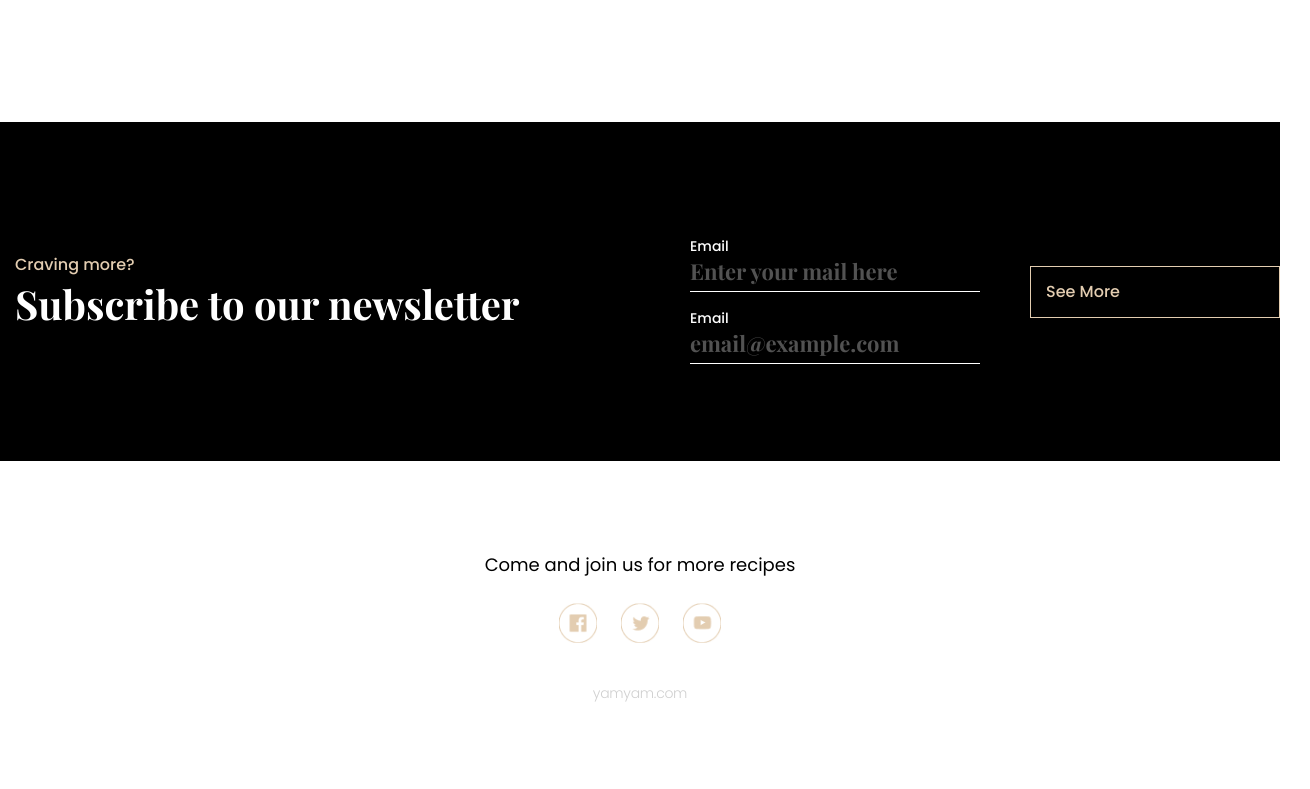
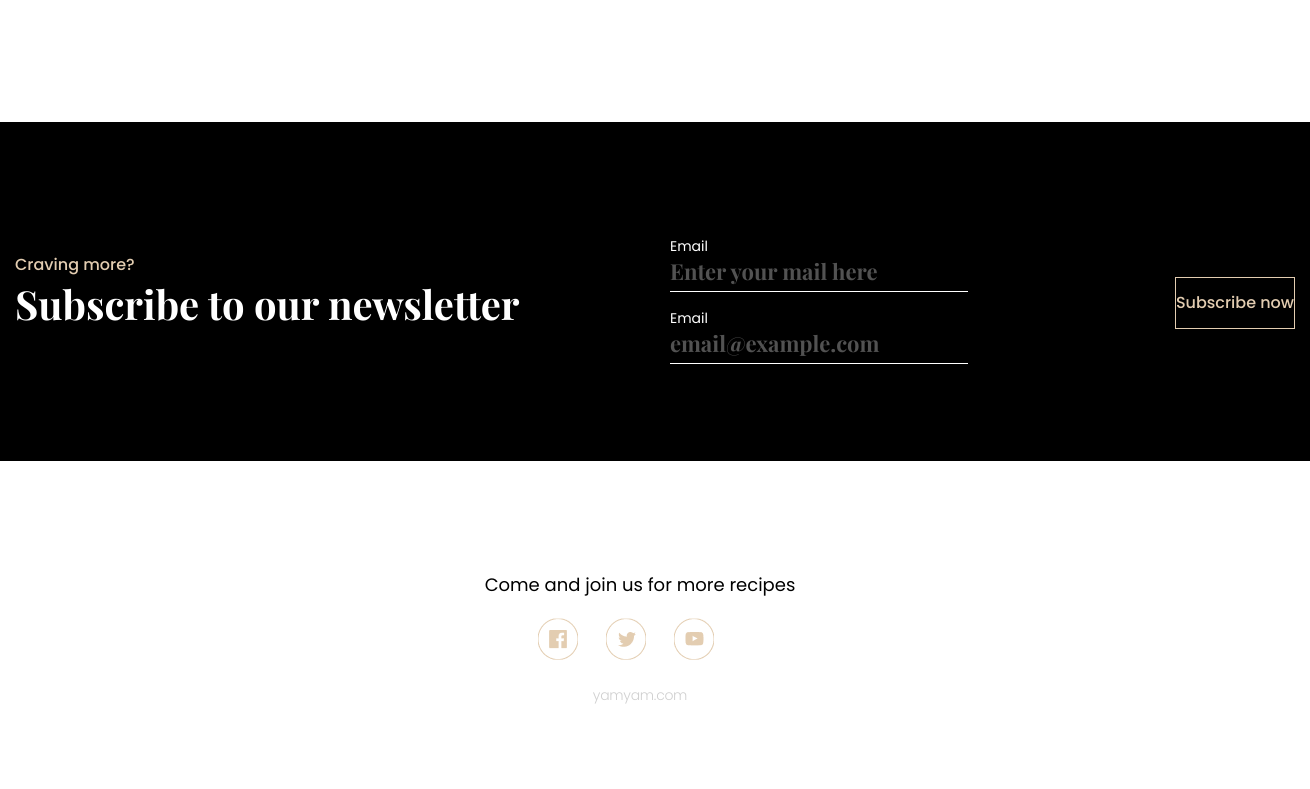
Before and after one commit to kristjangabriel/Hopverkefni1HI, a website: page pages/latestRecipes.html in a window 1280 px wide. Shown: the part 1241-2030 px from the top of the page, 1310 px wide, since content can reach past the window. Drawn offline with nearby package versions, Linux system fonts and the light colour scheme; files that its build step writes are made by us from their sources.

Commit message:
footer almost almost almost done

```diff
--- a/pages/latestRecipes.html
+++ b/pages/latestRecipes.html
@@ -104,27 +104,32 @@
 	</div>
 	<div class="prefooter">
 		<div class="grid flexy">
-			<div class="down col col-6">
-				<p>Craving more?</p>
+			<div class = "row flexy">
+			<div class="down col col-6 col-sm-12 col-md-12">
+				<p class ="magic">Craving more?</p>
+				<p class ="moremagic">All the news are here</p>
 				<h2>Subscribe to our newsletter</h2>
 			</div>
-			<div class="down col col-3">
+			<div class="down col col-3 col-sm-10 col-md-6">
 				<p class="email">Email</p>
-				<a>Enter your mail here</a>
+				<a class="email2">Enter your mail here</a>
 				<p class="email">Email</p>
-				<a>email@example.com</a>
+				<a class="email2">email@example.com</a>
 			</div>
-			<div class="down col col-3 subs">
-				<p>See More</p>
+			<div class="down col col-3 col-sm-10 col-md-6 subs">
+				 <button><a href="#">Subscribe now</a></button>
+			</div>
 			</div>
 		</div>
 	</div>
-	<div class="footer">
+	<div class="footer col-12">
 		<div class="down">
 		<p>Come and join us for more recipes</p>
-		<img src="../img/fb.png">
-		<img src="../img/twitter.png">
-		<img src="../img/yt.png"><br>
+		<div class="spread">
+		<img src="../img/fb.png" alt="">
+		<img src="../img/twitter.png" alt="">
+		<img src="../img/yt.png" alt=""><br>
+		</div>
 		<a>yamyam.com</a>
 		</div>
 	</div>
--- a/styles.scss
+++ b/styles.scss
@@ -1 +1 @@
-@import 'styles/config', 'styles/grid', 'styles/header', 'styles/main', 'styles/latest-recipes';
+@import 'styles/config', 'styles/grid', 'styles/header', 'styles/main', 'styles/latest-recipes', 'styles/footer';
--- /dev/null
+++ b/styles/footer.scss
@@ -0,0 +1,205 @@
+	.prefooter{
+		width:100%;
+		height:339px;
+		background-color:#000000;
+		padding-left: 15px;
+		padding-right: 15px;
+	.magic{
+		font-family: Poppins;
+		font-style: normal;
+		font-weight: 500;
+		font-size: 16px;
+		line-height: 24px;
+		color: #E3CDB1;
+		@media (max-width: 500px) {
+
+			font-size: 12px;
+			line-height: 1.5;
+
+		}
+		@media (max-width: 1200px) {
+
+			display: none; }
+	}
+	.moremagic{
+		font-family: Poppins;
+		font-style: normal;
+		font-weight: 500;
+		font-size: 16px;
+		line-height: 24px;
+		color: #E3CDB1;
+		@media (max-width: 500px) {
+			font-size: 12px;
+			line-height: 1.5;
+		}
+		display: none;
+		@media (max-width: 1200px) {
+			display: block;  }
+	}
+
+
+	h2{
+		font-family: Playfair Display;
+		font-style: normal;
+		font-weight: bold;
+		font-size: 40px;
+		line-height: 53px;
+		color: #FFFFFF;
+
+		@media (max-width: 1200px) and (min-width: 500px) {
+			font-size: 36px;
+		}
+
+		@media (max-width: 500px) {
+			font-size: 20px;
+			line-height: 27px;
+		}
+	}
+	.email{
+		padding-top:1rem;
+		font-size: 14px;
+		line-height: 21px;
+		color: #FFFFFF;
+		@media (max-width: 500px) {
+			font-size: 12px;
+			line-height: 1.5;
+			}
+		}
+	.email2{
+		font-family: Playfair Display;
+		font-style: normal;
+		font-weight: bold;
+		font-size: 22px;
+		line-height: 29px;
+		color: #525252;
+		border-bottom: 1px solid #FFFFFF;
+		padding-bottom: 5px;
+		@media (max-width: 500px) {
+			font-size: 18px;
+			line-height: 24px;
+	  }
+	}
+	.subs{
+		align-items: end;
+		padding-top: 22px;
+
+		display: flex;
+		flex-direction: column;
+		justify-content: center;
+		@media (max-width: 1200px) {
+			width: 275px;
+			padding-bottom: 40px;
+			align-items: center;
+		}
+		button{
+			background-color: transparent;
+			color: #000;
+			border: 1px solid #E3CDB1;
+			outline: none;
+			align-items: center;
+			box-sizing: border-box;
+			height:52px;
+
+		button:hover {
+			text-decoration: underline; }
+		button:active {
+			text-decoration: underline; }
+			a{
+				font-family: Poppins;
+				font-style: normal;
+				font-weight: 500;
+				font-size: 16px;
+				line-height: 24px;
+				color: #E3CDB1;
+				text-decoration:none;
+
+			}
+
+		}
+	}
+	.down:first-child{
+			display: flex;
+			flex-direction: column;
+			justify-content: center;
+
+		@media (max-width: 1200px) {
+			text-align: center;
+			padding-top: 40px;
+			padding-bottom: 30px;
+		}
+		}
+	.down{
+			display: flex;
+			flex-direction: column;
+			justify-content: center;
+
+
+		@media (max-width: 1200px) {
+			width: 275px;
+		}
+		}
+
+  }
+	.flexy{
+		height: 100%;
+		@media (max-width: 1200px) {
+
+				flex-direction: column;
+				align-items: center;
+				justify-content: space-evenly;
+
+		}
+	}
+
+
+	.footer{
+		height:339px;
+		display: flex;
+		justify-content: center;
+		align-items: center;
+		flex-direction:row;
+		margin: auto 0;
+
+		p{
+			font-family: Poppins;
+			font-style: normal;
+			font-weight: normal;
+			font-size: 18px;
+			line-height: 17px;
+			align-items: center;
+			color: #000000;
+		}
+		a{
+			font-family: Poppins;
+			font-style: normal;
+			font-weight: 300;
+			font-size: 14px;
+			line-height: 21px;
+			letter-spacing: -0.291667px;
+			color: #D0D0D0;
+		}
+		img{
+			display: flex;
+			flex-direction: row;
+			justify-content: space-evenly;
+
+
+
+		}
+		.down{
+			text-align: center;
+			display: flex;
+			flex-direction: column;
+			justify-content: space-between;
+			padding-top: 100px;
+			padding-bottom: 80px;
+			margin: 0;
+		}
+		.spread{
+			display: flex;
+			flex-direction: row;
+			justify-content: space-evenly;
+			padding: 25px;
+
+		}
+	}
--- a/styles/latest-recipes.scss
+++ b/styles/latest-recipes.scss
@@ -87,103 +87,3 @@
       }
 
   }
-
-  .prefooter{
-	width:100%;
-	background-color:#000000;
-	p{
-		font-family: Poppins;
-		font-style: normal;
-		font-weight: 500;
-		font-size: 16px;
-		line-height: 24px;
-		color: #E3CDB1;
-
-	}
-	h2{
-		font-family: Playfair Display;
-		font-style: normal;
-		font-weight: bold;
-		font-size: 40px;
-		line-height: 53px;
-		color: #FFFFFF;
-	}
-	.email{
-		padding-top:1rem;
-		font-size: 14px;
-		line-height: 21px;
-		color: #FFFFFF;
-		}
-	a{
-		font-family: Playfair Display;
-		font-style: normal;
-		font-weight: bold;
-		font-size: 22px;
-		line-height: 29px;
-		display: flex;
-		align-items: flex-end;
-		color: #525252;
-		border-bottom: 1px solid #FFFFFF;
-		padding-bottom: 5px;
-	}
-	.subs{
-		text-align: center;
-		border: 1px solid #E3CDB1;
-		box-sizing: border-box;
-		height:52px;
-		width:250px;
-		top: 25%;
-		bottom: 25%;
-		font-family: Poppins;
-		font-style: normal;
-		font-weight: 500;
-		font-size: 16px;
-		line-height: 24px;
-		display: flex;
-		align-items: flex-end;
-		text-align: center;
-	}
-
-  }
-	.flexy{
-		height:339px;
-		display: flex;
-		justify-content: space-between;
-		align-items: center;
-		.down{
-				align-items: center;
-
-		}
-	}
-	.footer{
-		height:339px;
-		text-align:center;
-		display: flex;
-		justify-content: center;
-		align-items: center;
-
-		p{
-			font-family: Poppins;
-			font-style: normal;
-			font-weight: normal;
-			font-size: 18px;
-			line-height: 17px;
-			align-items: center;
-			color: #000000;
-		}
-		a{
-			font-family: Poppins;
-			font-style: normal;
-			font-weight: 300;
-			font-size: 14px;
-			line-height: 21px;
-			letter-spacing: -0.291667px;
-			color: #D0D0D0;
-		}
-		img{
-			height:40px;
-			margin:30px 10px;
-
-
-		}
-	}
```
